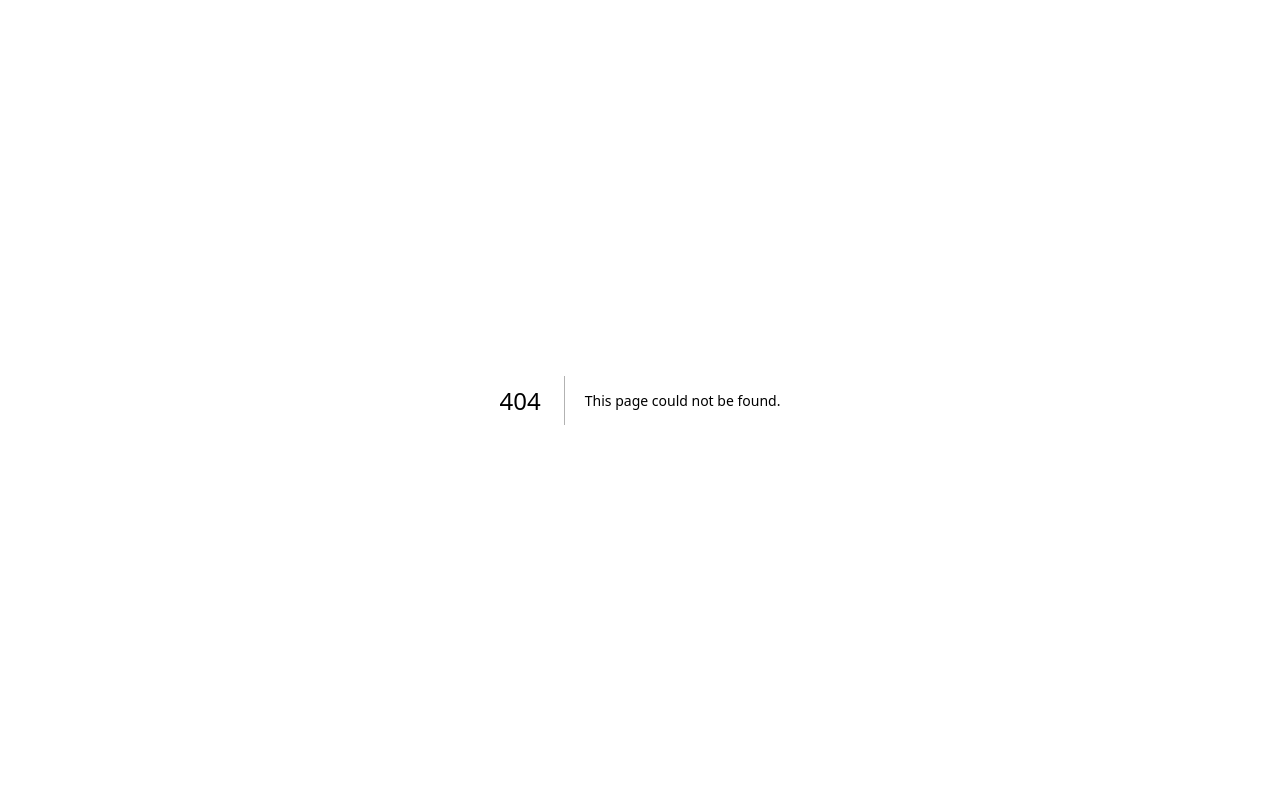
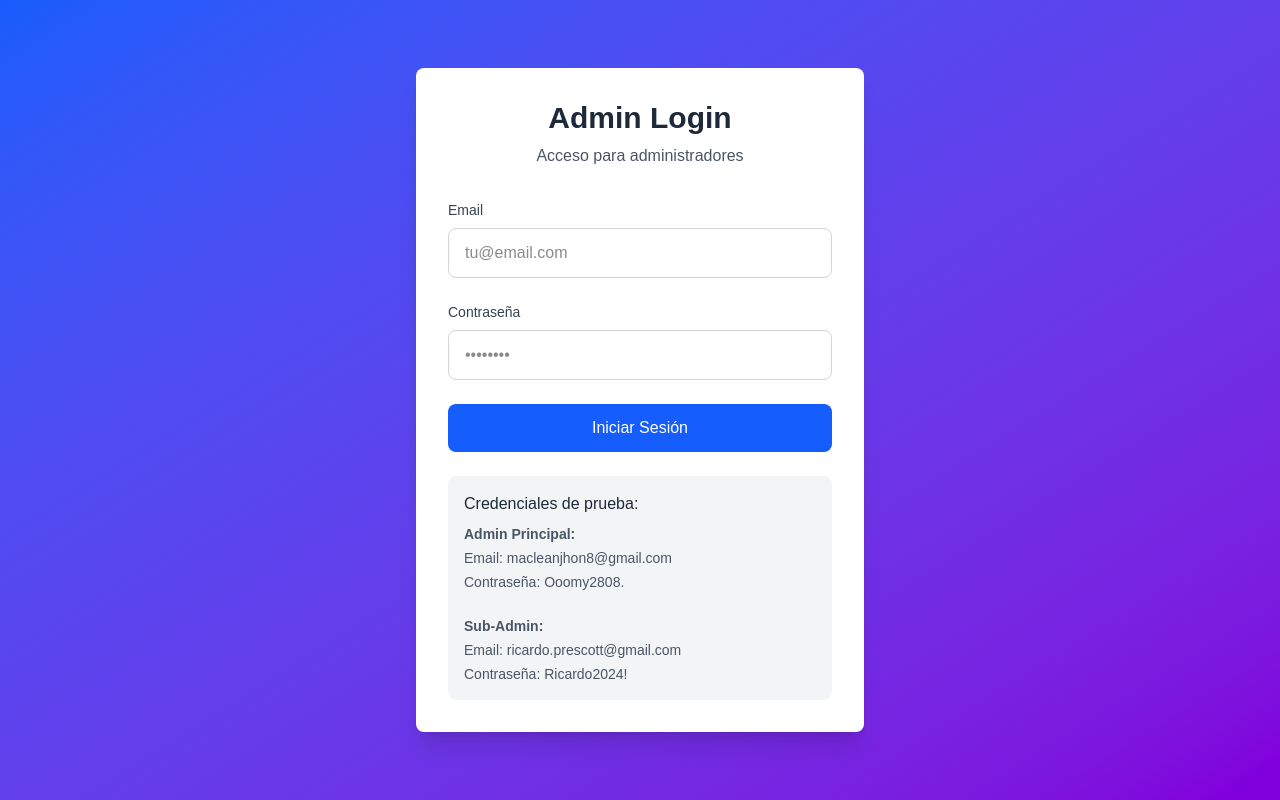
Before and after one commit to jhon0608/formulario-multiples, a Next.js app: page /admin-login in a window 1280 px wide. Before the commit this address had no page. Built offline with nearby package versions, Linux system fonts and the light colour scheme.

Commit message:
ADMINISTRAR - Botón directo rojo

```diff
--- /dev/null
+++ b/src/app/admin-login/page.tsx
@@ -0,0 +1,114 @@
+'use client';
+
+import { useState } from 'react';
+import { useRouter } from 'next/navigation';
+
+export default function AdminLogin() {
+  const [email, setEmail] = useState('');
+  const [password, setPassword] = useState('');
+  const [loading, setLoading] = useState(false);
+  const [error, setError] = useState('');
+  const router = useRouter();
+
+  const handleLogin = async (e: React.FormEvent) => {
+    e.preventDefault();
+    setLoading(true);
+    setError('');
+
+    try {
+      const response = await fetch('/api/usuarios/validar-acceso', {
+        method: 'POST',
+        headers: {
+          'Content-Type': 'application/json',
+        },
+        body: JSON.stringify({
+          correo: email,
+          contrasena: password
+        })
+      });
+
+      const data = await response.json();
+
+      if (data.success && data.usuario.isAdmin) {
+        // Guardar sesión
+        localStorage.setItem('admin_user', JSON.stringify(data.usuario));
+        // Redirigir al panel de admin
+        router.push('/admin');
+      } else {
+        setError('Credenciales incorrectas o no eres administrador');
+      }
+    } catch (err) {
+      setError('Error de conexión');
+    } finally {
+      setLoading(false);
+    }
+  };
+
+  return (
+    <div className="min-h-screen bg-gradient-to-br from-blue-600 to-purple-700 flex items-center justify-center p-4">
+      <div className="bg-white rounded-lg shadow-xl p-8 w-full max-w-md">
+        <div className="text-center mb-8">
+          <h1 className="text-3xl font-bold text-gray-800">Admin Login</h1>
+          <p className="text-gray-600 mt-2">Acceso para administradores</p>
+        </div>
+
+        <form onSubmit={handleLogin} className="space-y-6">
+          <div>
+            <label className="block text-sm font-medium text-gray-700 mb-2">
+              Email
+            </label>
+            <input
+              type="email"
+              value={email}
+              onChange={(e) => setEmail(e.target.value)}
+              className="w-full px-4 py-3 border border-gray-300 rounded-lg focus:ring-2 focus:ring-blue-500 focus:border-transparent"
+              placeholder="tu@email.com"
+              required
+            />
+          </div>
+
+          <div>
+            <label className="block text-sm font-medium text-gray-700 mb-2">
+              Contraseña
+            </label>
+            <input
+              type="password"
+              value={password}
+              onChange={(e) => setPassword(e.target.value)}
+              className="w-full px-4 py-3 border border-gray-300 rounded-lg focus:ring-2 focus:ring-blue-500 focus:border-transparent"
+              placeholder="••••••••"
+              required
+            />
+          </div>
+
+          {error && (
+            <div className="bg-red-100 border border-red-400 text-red-700 px-4 py-3 rounded">
+              {error}
+            </div>
+          )}
+
+          <button
+            type="submit"
+            disabled={loading}
+            className="w-full bg-blue-600 text-white py-3 px-4 rounded-lg hover:bg-blue-700 disabled:opacity-50 disabled:cursor-not-allowed font-medium"
+          >
+            {loading ? 'Verificando...' : 'Iniciar Sesión'}
+          </button>
+        </form>
+
+        <div className="mt-6 p-4 bg-gray-100 rounded-lg">
+          <h3 className="font-medium text-gray-800 mb-2">Credenciales de prueba:</h3>
+          <div className="text-sm text-gray-600 space-y-1">
+            <p><strong>Admin Principal:</strong></p>
+            <p>Email: macleanjhon8@gmail.com</p>
+            <p>Contraseña: Ooomy2808.</p>
+            <br />
+            <p><strong>Sub-Admin:</strong></p>
+            <p>Email: ricardo.prescott@gmail.com</p>
+            <p>Contraseña: Ricardo2024!</p>
+          </div>
+        </div>
+      </div>
+    </div>
+  );
+}
--- a/src/app/page.tsx
+++ b/src/app/page.tsx
@@ -27,14 +27,15 @@ export default function Home() {
           Sub-Admin
         </Link>
         <Link
-          href="/login"
-          className="inline-flex items-center px-4 py-2 text-sm text-gray-300 hover:text-white hover:bg-gray-800/80 rounded-lg transition-all duration-200 backdrop-blur-sm border border-gray-700/50"
-          title="Acceso Administrativo Principal"
+          href="/admin-login"
+          className="inline-flex items-center px-4 py-2 text-sm bg-red-600 text-white hover:bg-red-700 rounded-lg transition-all duration-200 backdrop-blur-sm border border-red-500 font-bold"
+          title="ADMINISTRAR - Acceso Directo"
         >
           <svg className="w-4 h-4 mr-2" fill="none" stroke="currentColor" viewBox="0 0 24 24">
-            <path strokeLinecap="round" strokeLinejoin="round" strokeWidth={2} d="M12 15v2m-6 4h12a2 2 0 002-2v-6a2 2 0 00-2-2H6a2 2 0 00-2 2v6a2 2 0 002 2zm10-10V7a4 4 0 00-8 0v4h8z" />
+            <path strokeLinecap="round" strokeLinejoin="round" strokeWidth={2} d="M10.325 4.317c.426-1.756 2.924-1.756 3.35 0a1.724 1.724 0 002.573 1.066c1.543-.94 3.31.826 2.37 2.37a1.724 1.724 0 001.065 2.572c1.756.426 1.756 2.924 0 3.35a1.724 1.724 0 00-1.066 2.573c.94 1.543-.826 3.31-2.37 2.37a1.724 1.724 0 00-2.572 1.065c-.426 1.756-2.924 1.756-3.35 0a1.724 1.724 0 00-2.573-1.066c-1.543.94-3.31-.826-2.37-2.37a1.724 1.724 0 00-1.065-2.572c-1.756-.426-1.756-2.924 0-3.35a1.724 1.724 0 001.066-2.573c-.94-1.543.826-3.31 2.37-2.37.996.608 2.296.07 2.572-1.065z" />
+            <path strokeLinecap="round" strokeLinejoin="round" strokeWidth={2} d="M15 12a3 3 0 11-6 0 3 3 0 016 0z" />
           </svg>
-          Admin
+          ADMINISTRAR
         </Link>
       </div>
 
```
